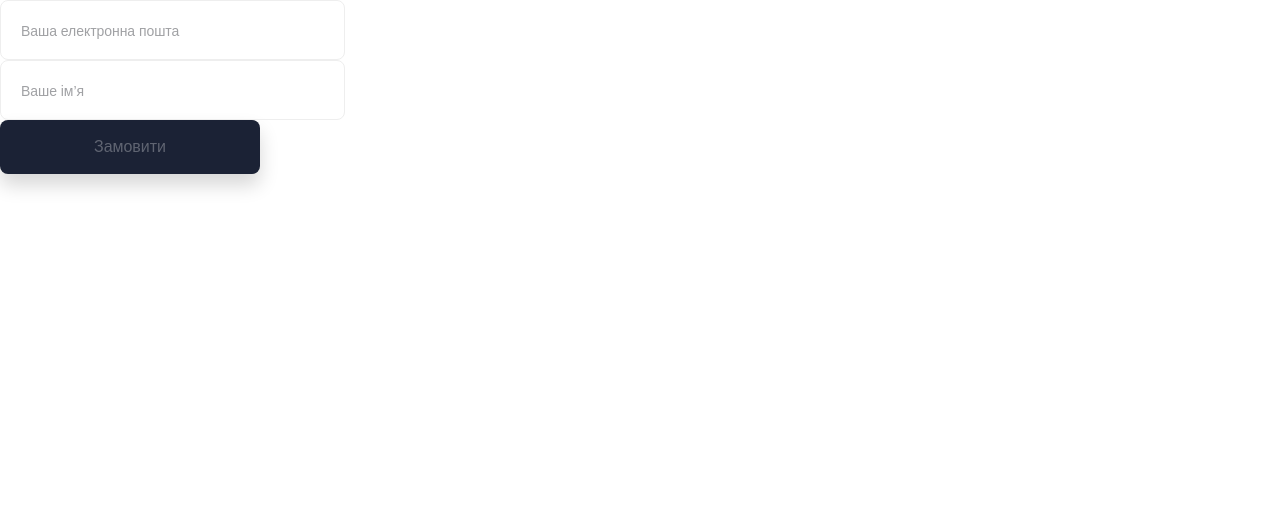
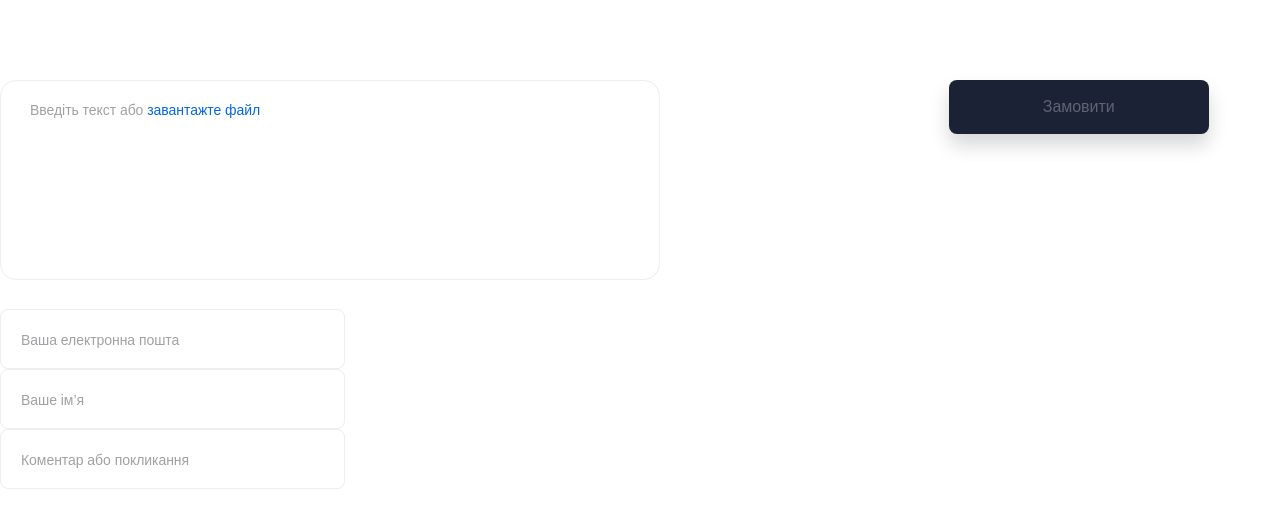
Before and after one commit to projectok92/correctarium, a React (Create React App) app: page / in a window 1280 px wide. Shown: the top 528 px of the page. Built offline with nearby package versions, Linux system fonts and the light colour scheme; a web font is replaced by a local one.

Commit message:
fead: add textarea and file upload

```diff
--- a/src/App.js
+++ b/src/App.js
@@ -1,8 +1,9 @@
 import React, { useState } from 'react';
-import { createGlobalStyle } from 'styled-components';
+import styled, { createGlobalStyle } from 'styled-components';
 
 import Button from './components/Button';
 import Input from './components/Input';
+import TextArea from './components/TextArea';
 
 const GlobalStyle = createGlobalStyle`
   /* cyrillic-ext */
@@ -520,6 +521,8 @@ const GlobalStyle = createGlobalStyle`
 const App = () => {
   const [email, setEmail] = useState('');
   const [name, setName] = useState('');
+  const [comment, setComment] = useState('');
+  const [textToEdit, setTextToEdit] = useState('');
 
   const changeEmailHandler = (e) => {
     const element = e.target;
@@ -533,12 +536,44 @@ const App = () => {
     setName(value);
   }
 
+  const changeCommentHandler = (e) => {
+    const element = e.target;
+    const value = element.value;
+    setComment(value);
+  }
 
-
+  const changeTextToEditHandler = (e) => {
+    const element = e.target;
+    const value = element.value;
+    setTextToEdit(value);
+  }
 
   return (
     <>
       <GlobalStyle />
+      <Wrapper>
+        <div>
+
+          <TextAreaContainerStyled>
+            <TextArea
+              value={textToEdit}
+              onChange={changeTextToEditHandler}
+            />
+
+            <UploadAreaStyled
+              isHidden={textToEdit !== ''}
+            >
+              <SpanStyled>Введіть текст або </SpanStyled>
+              <LableStyled>завантажте файл
+                <InputFileStyled
+                  type="file"
+                  accept=".doc,.docx,application/msword,application/vnd.openxmlformats-officedocument.wordprocessingml.document,.csv, application/vnd.openxmlformats-officedocument.spreadsheetml.sheet, application/vnd.ms-excel,application/msword, application/vnd.ms-excel, application/vnd.ms-powerpoint, text/plain, application/pdf, .rtf, .txt, .pdf, .zip"
+                />
+              </LableStyled>
+
+            </UploadAreaStyled>
+
+          </TextAreaContainerStyled>
 
           <div>
             <Input
@@ -555,10 +590,64 @@ const App = () => {
           </div>
 
           <div>
+            <Input
+                placeholder="Коментар або покликання"
+                value={comment}
+                onChange={changeCommentHandler}
+            />
+
+          </div>
+        </div>
+
+        <div>
           <Button text="Замовити" isEnable={true} />
         </div>
+      </Wrapper>
     </>
   );
 }
 
+const Wrapper = styled.div`
+  display: grid;
+  grid-template-columns: 17fr 6fr;
+  grid-gap: 10px;
+  padding-top: 80px;
+  margin-bottom: 120px;
+`;
+
+
+const TextAreaContainerStyled = styled.div`
+  width: 100%;
+  max-width: 660px;
+  position: relative;
+
+`;
+
+const UploadAreaStyled = styled.div`
+  display: ${({isHidden}) => isHidden ? 'none' : 'block'};
+  position: absolute;
+  top: 20px;
+  left: 30px;
+  font-size: 14px;
+  font-weight: 500;
+  font-stretch: normal;
+  font-style: normal;
+  line-height: 1.57;
+  letter-spacing: -.05px;
+`;
+
+const SpanStyled = styled.span`
+  color: #a0a1a4;
+
+`;
+const LableStyled = styled.label`
+  color: #0068e4;
+  cursor: pointer;
+`;
+
+const InputFileStyled = styled.input`
+  display: none;
+`;
+
+
 export default App;
--- a/src/components/Input.jsx
+++ b/src/components/Input.jsx
@@ -1,11 +1,13 @@
-import React from "react";
+import React, { useState } from 'react';
 import styled from 'styled-components';
 
 const Input = ({placeholder, value, onChange}) => {
+  const [isActive, setIsActive] = useState(false);
+
   return (
-    <FieldSetStyled>
+    <FieldSetStyled isBlue={isActive}>
       {value !== '' && (
-        <LegendStyled>
+        <LegendStyled isBlue={isActive}>
           {placeholder}
         </LegendStyled>
       )}
@@ -14,6 +16,9 @@ const Input = ({placeholder, value, onChange}) => {
         placeholder={placeholder}
         value={value}
         onChange={onChange}
+        onFocus={() => setIsActive(true)}
+        onBlur={() => setIsActive(false)}
+
       />
 
     </FieldSetStyled>
@@ -27,7 +32,8 @@ const FieldSetStyled = styled.fieldset`
   height: 60px;
   padding: 0;
   border-radius: 8px;
-  border: 1px solid #eee;
+  border: ${({ isBlue }) => isBlue ? '1px solid #0068e4' : '1px solid #eee'};
+  transition: border 0.4s;
   outline: none;
   font-size: 14px;
   font-weight: 500;
@@ -67,10 +73,12 @@ const LegendStyled = styled.legend`
   font-style: normal;
   line-height: normal;
   letter-spacing: -.04px;
-  color: #a0a1a4;
+  transition: color 0.4s;
+  color: ${({ isBlue }) => isBlue ? '#0068e4' : '#a0a1a4'};
   margin-left: 22px;
   display: inline-block;
   height: 15px;
+  background-color: #fff;
 
   &:active {
     color: #0068e4;
--- a/src/components/TextArea.jsx
+++ b/src/components/TextArea.jsx
@@ -1 +1,28 @@
 import React from 'react';
+import styled from 'styled-components';
+
+const TextArea = ({value, onChange}) => {
+    return (
+        <TextAreaStyled
+          value = {value}
+          onChange = {onChange}
+        />
+
+    );
+}
+
+const TextAreaStyled = styled.textarea`
+    resize: none;
+    width: 100%;
+    max-width: 660px;
+    min-height: 200px;
+    min-width: 100%;
+    border-radius: 16px;
+    border: 1px solid #eee;
+    outline: none;
+    padding: 20px 30px;
+    margin-bottom: 25px;
+    overflow: auto;
+`;
+
+export default TextArea;
```
Lines whose indentation alone changed are shown as unchanged.
